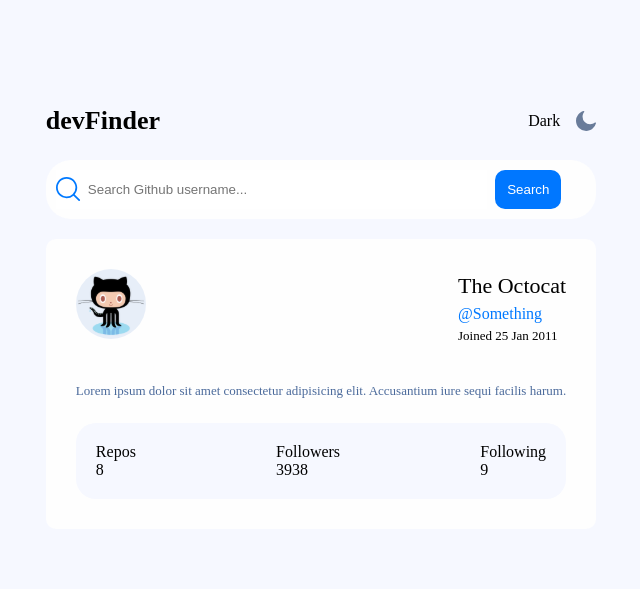
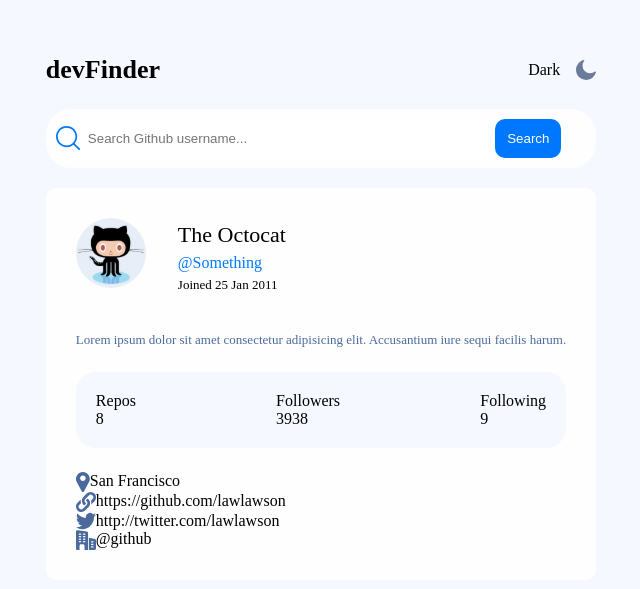
Before and after one commit to lawlawson/github-user-search, a React (Vite) app: page / in a window 1280 px wide. Shown: the part 115-704 px from the top of the page, without its empty margins (319-959 px from the left). Built offline with nearby package versions, Linux system fonts and the light colour scheme.

Commit message:
Added Links component

```diff
--- a/src/components/Card.jsx
+++ b/src/components/Card.jsx
@@ -1,6 +1,7 @@
 import styles from './Card.module.css';
 import profileImage from '../assets/octocat.svg';
 import Stats from './Stats';
+import Links from './Links';
 
 const Card = () => {
   return (
@@ -23,6 +24,7 @@
       </div>
       <div>
         <Stats />
+        <Links />
       </div>
     </div>
   );
--- a/src/components/Card.module.css
+++ b/src/components/Card.module.css
@@ -8,11 +8,11 @@
 .profile-pic {
   background-repeat: no-repeat;
   background-position: left center;
+  margin-right: 2rem;
 }
 
 .social-info {
   display: flex;
-  justify-content: space-between;
 }
 
 .profile-info {
--- /dev/null
+++ b/src/components/Links.jsx
@@ -0,0 +1,30 @@
+import styles from './Links.module.css';
+import location from '../assets/icon-location.svg';
+import website from '../assets/icon-website.svg';
+import twitter from '../assets/icon-twitter.svg';
+import company from '../assets/icon-company.svg';
+
+const Links = () => {
+  return (
+    <div className={styles['container']}>
+      <div className={styles['location']}>
+        <img src={location} />
+        <p>San Francisco</p>
+      </div>
+      <div className={styles['website']}>
+        <img src={website} />
+        <p>https://github.com/lawlawson</p>
+      </div>
+      <div className={styles['twitter']}>
+        <img src={twitter} />
+        <p>http://twitter.com/lawlawson</p>
+      </div>
+      <div className={styles['company']}>
+        <img src={company} />
+        <p>@github</p>
+      </div>
+    </div>
+  );
+};
+
+export default Links;
--- /dev/null
+++ b/src/components/Links.module.css
@@ -0,0 +1,19 @@
+.container {
+  margin-top: 1.5rem;
+}
+
+.location {
+  display: flex;
+}
+
+.website {
+  display: flex;
+}
+
+.twitter {
+  display: flex;
+}
+
+.company {
+  display: flex;
+}
```
